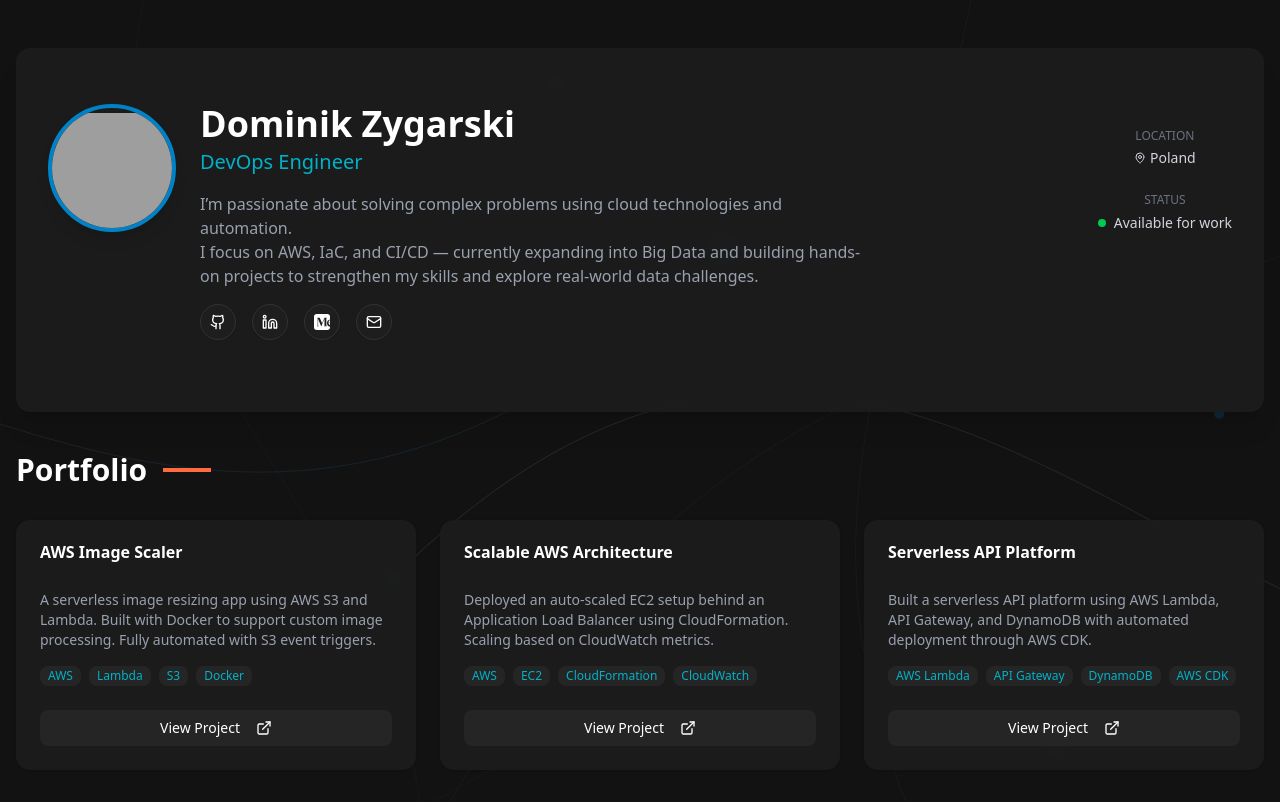
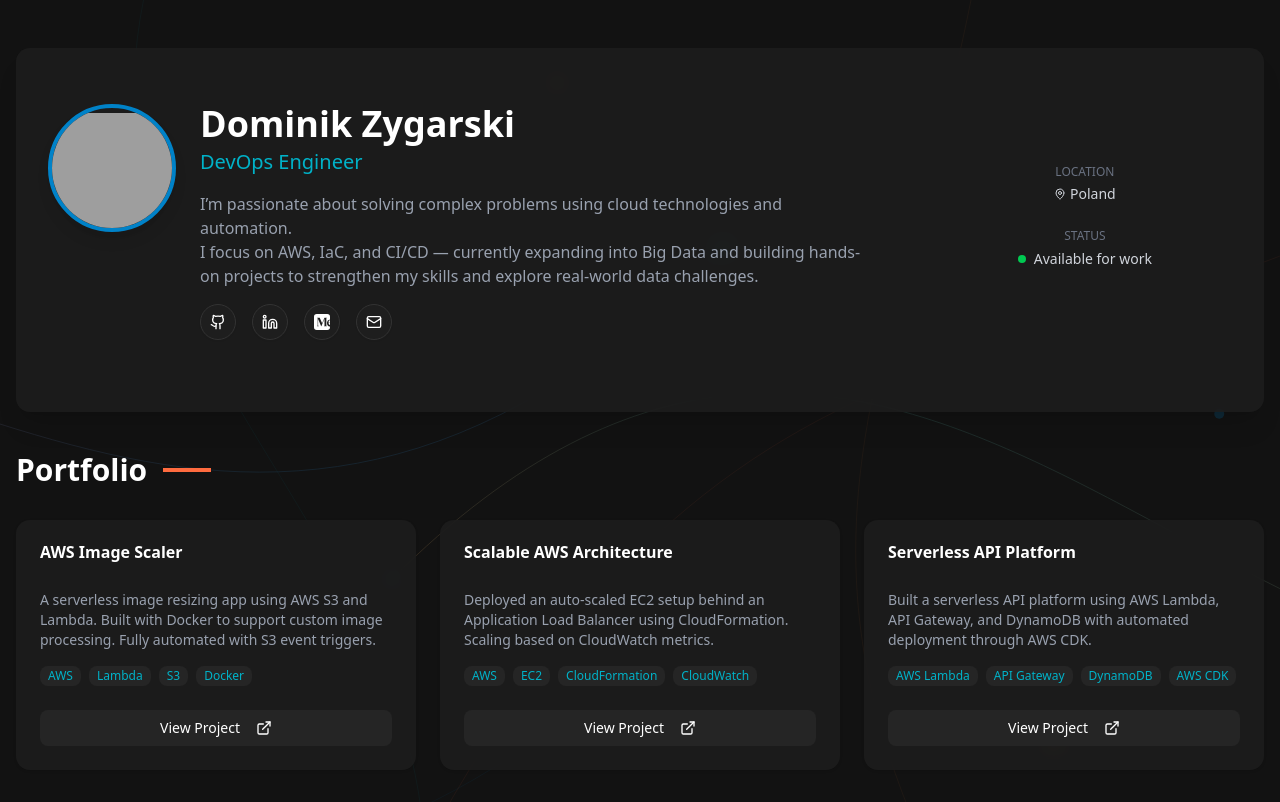
Before and after one commit to ogzyzy/portfolio, a Next.js app: page / in a window 1280 px wide. Shown: the top 802 px of the page. Built offline with nearby package versions, Linux system fonts and the light colour scheme; grey boxes are pictures that could not be loaded.

Commit message:
final fixes of LOCATION and STATUS secctions

```diff
--- a/src/app/page.tsx
+++ b/src/app/page.tsx
@@ -144,7 +144,7 @@ export default function Portfolio() {
                 </div>
               </div>
 
-              <div className="grid grid-cols-1 gap-6 items-center text-center justify-start mt-6 ml-6">
+              <div className="grid grid-cols-1 gap-6 items-center text-center justify-start md:mt-15 md:mr-20">
                 <div>
                   <p className="text-xs text-gray-500 uppercase mb-1">LOCATION</p>
                   <p className="text-sm text-gray-300 flex items-center justify-center md:justify-center">
```
